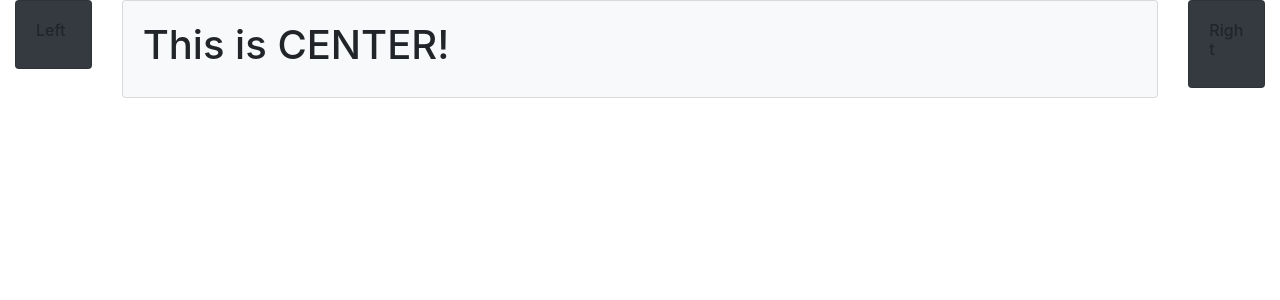
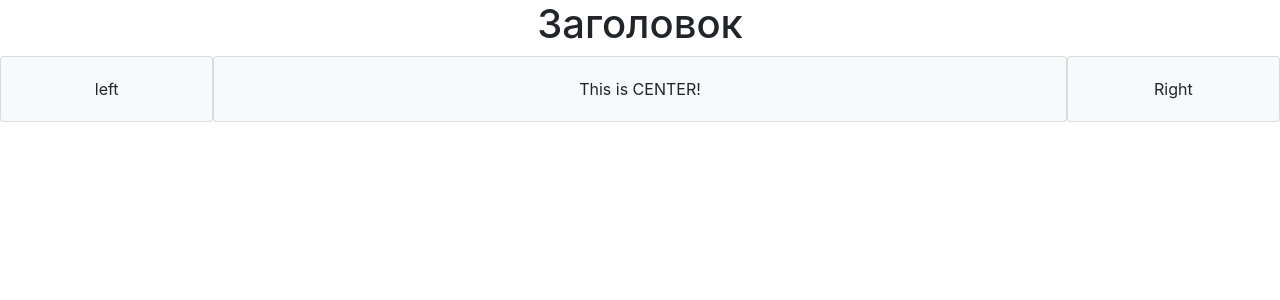
Before and after one commit to TonyOgg/DjPr, a Django app: template App1/templates/index.html in a window 1280 px wide. Shown: the top 300 px of the page. Run offline with Django 3.2, Linux system fonts and the light colour scheme; the template is opened without the code that fills it, so the values that code supplies are empty; some libraries are stand-ins or nearby versions.

Commit message:
Django Project

```diff
--- a/App1/templates/index.html
+++ b/App1/templates/index.html
@@ -3,33 +3,28 @@
 <head>
     <meta charset="UTF-8">
     <title>Title</title>
-    <link rel="stylesheet" href="/static/css/bootstrap.min.css">
-    <script src="/static/js/jquery-3.3.1.slim.min.js"></script>
-    <script src="/static/js/popper.min.js"></script>
-    <script src="/static/js/bootstrap.min.js"></script>
+    <link rel="stylesheet" href="../static/bootstrap/css/bootstrap.min.css">
+    <script src="../static/bootstrap/js/jquery-3.3.1.slim.min.js"></script>
+    <script src="../static/bootstrap/js/popper.min.js"></script>
+    <script src="../static/bootstrap/js/bootstrap.min.js"></script>
+    <h1 align="center">Заголовок</h1>
 </head>
 <body>
 <div class="container-fluid">
     <div class="row">
-        <div class="col-1">
-            <div class="card card-body bg-dark">
-                <h6>
-                    Left
-                </h6>
+        <div class="col-2" style="padding: 0px">
+            <div class="card card-body bg-light" align="center">
+                <span class="tag tag-default">left</span>
             </div>
         </div>
-        <div class="col-10">
-            <div class="card card-body bg-light">
-                <h1>
-                    This is CENTER!
-                </h1>
+        <div class="col-8" style="padding: 0px">
+            <div class="card card-body bg-light" align="center" >
+                This is CENTER!
             </div>
         </div>
-        <div class="col-1">
-            <div class="card card-body bg-dark">
-                <h6>
-                    Right
-                </h6>
+        <div class="col-2" style="padding: 0px">
+            <div class="card card-body bg-light" align="center">
+                Right
             </div>
         </div>
     </div>
--- a/App1/urls.py
+++ b/App1/urls.py
@@ -1,8 +1,9 @@
 from django.urls import path
-from App1.views import starter, sl, current_datetime
+from App1.views import starter, sl, current_datetime, page
 
 urlpatterns = [
     path('start_page', starter),
     path('second', current_datetime),
-    path('thrd', sl)
+    path('thrd', sl),
+    path('htm', page)
 ]
--- a/DjPr/settings.py
+++ b/DjPr/settings.py
@@ -38,6 +38,7 @@ INSTALLED_APPS = [
     'django.contrib.messages',
     'django.contrib.staticfiles',
     'App1.apps.App1Config',
+    'bootstrap3'
 ]
 
 MIDDLEWARE = [
```
Also changed, not shown: App1/views.py (+11 -0 lines).
